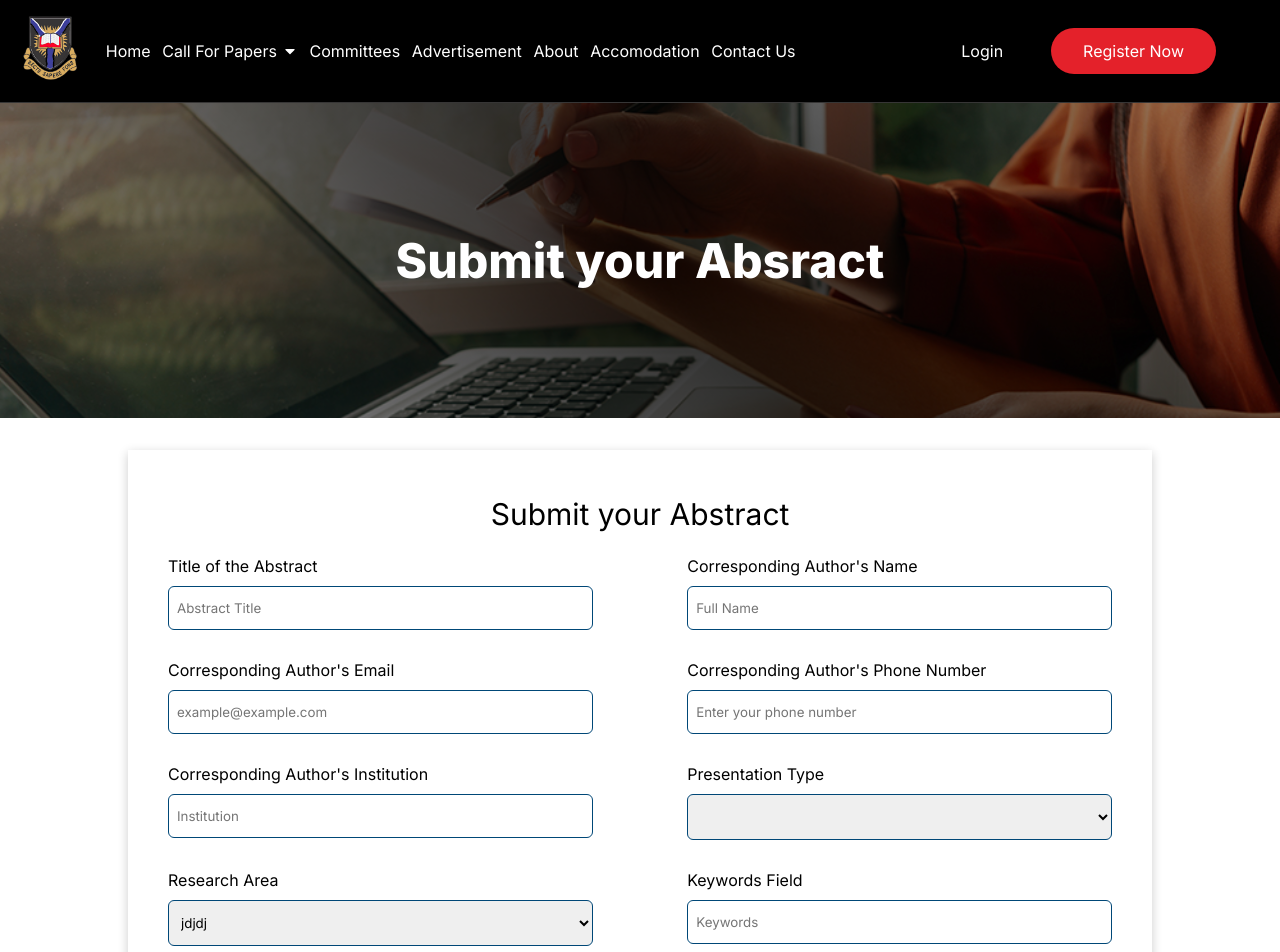
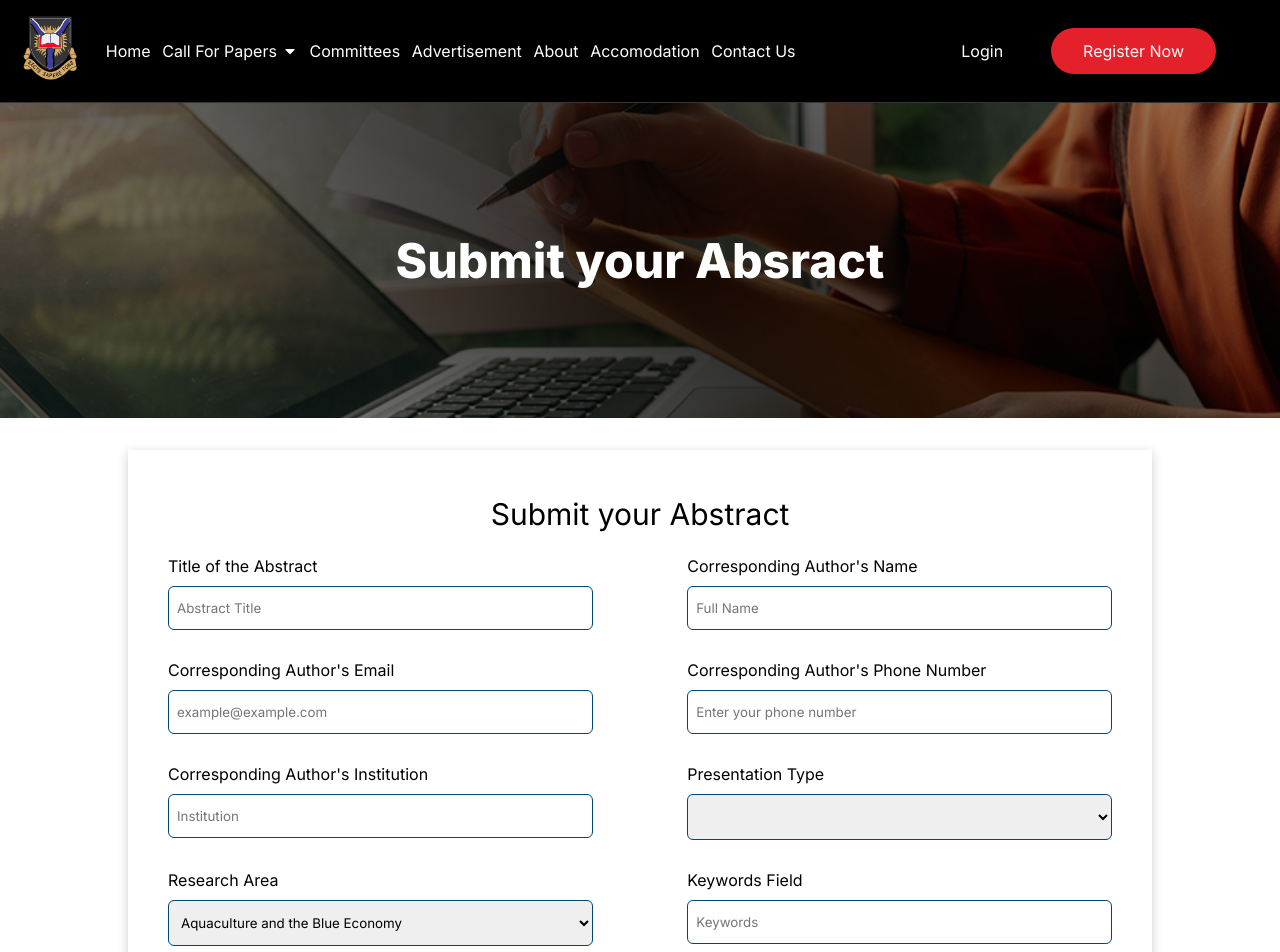
Before and after one commit to University-Of-Ibadan-Conference-Project/FrontEnd, a React (Create React App) app: page /submit-abstract in a window 1280 px wide. Shown: the top 952 px of the page. Built offline with nearby package versions, Linux system fonts and the light colour scheme.

Commit message:
research area added

```diff
--- a/src/components/Abstract/AbstractForm.jsx
+++ b/src/components/Abstract/AbstractForm.jsx
@@ -55,18 +55,38 @@ const AbstractForm = () => {
           <div className="section-1">
             <label htmlFor="rese">Research Area</label>
             <select>
-              <option value="djdj">jdjdj</option>
-              <option value=""></option>
-              <option value=""></option>
-              <option value=""></option>
-              <option value=""></option>
-              <option value=""></option>
-              <option value=""></option>
-              <option value=""></option>
-              <option value=""></option>
-              <option value=""></option>
-              <option value=""></option>
-              <option value=""></option>
+              <option value="Aquaculture and the Blue Economy">
+                Aquaculture and the Blue Economy
+              </option>
+              <option value="Medicinal plants / Drug development">
+                Medicinal plants / Drug development
+              </option>
+              <option value="Climatic change and human health">
+                Climatic change and human health
+              </option>
+              <option value="Energy and Mineral Resources">
+                Energy and Mineral Resources
+              </option>
+              <option value="Environmental Pollution and Remediation">
+                Environmental Pollution and Remediation
+              </option>
+              <option value="Aquaculture and the Blue Economy">
+                Aquaculture and the Blue Economy
+              </option>
+              <option value="Science and security">Science and security</option>
+              <option value="Agriculture and Food Security">
+                Agriculture and Food Security
+              </option>
+              <option value="Conservation and utilization of our natural heritage/ resources">
+                Conservation and utilization of our natural heritage/ resources
+              </option>
+              <option value="Biotechnology, Bioinformatics and Cheminformatics">
+                Biotechnology, Bioinformatics and Cheminformatics
+              </option>
+              <option value="Computational/Mathematical modeling">
+                Computational/Mathematical modeling
+              </option>
+              <option value="Nanotechnology">Nanotechnology</option>
             </select>
           </div>
           <div className="section-2">
--- a/src/components/Register/RegisterForm.jsx
+++ b/src/components/Register/RegisterForm.jsx
@@ -56,16 +56,16 @@ const RegisterForm = () => {
           <div className="section-1">
             <label htmlFor="part">Participant Type</label>
             <div>
-              <input type="radio" name="part" />
-              <label htmlFor="part">Oral Presenter</label>
+              <input className="radio" type="radio" name="part" />
+              <label htmlFor="part">Physical</label>
             </div>
             <div>
-              <input type="radio" name="part" />
-              <label htmlFor="part">Attendee (Non-Presenter)</label>
+              <input className="radio" type="radio" name="part" />
+              <label htmlFor="part">Virtual</label>
             </div>
           </div>
         </div>
-        <button>Register</button>
+        <button className="submit">Register</button>
         {/* <div>
                 <label htmlFor="name">Last Name</label>
                 <input type="text" placeholder="Name"/>
```
